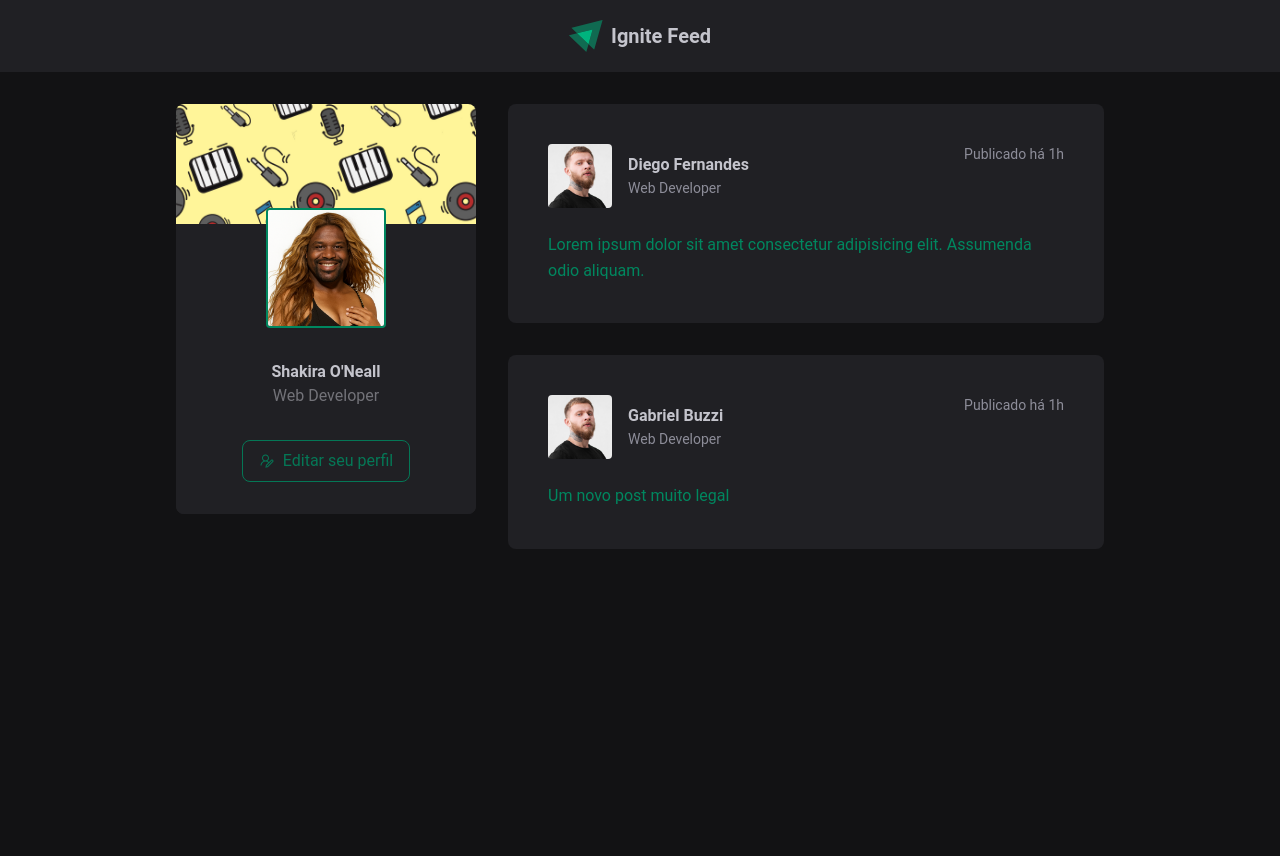
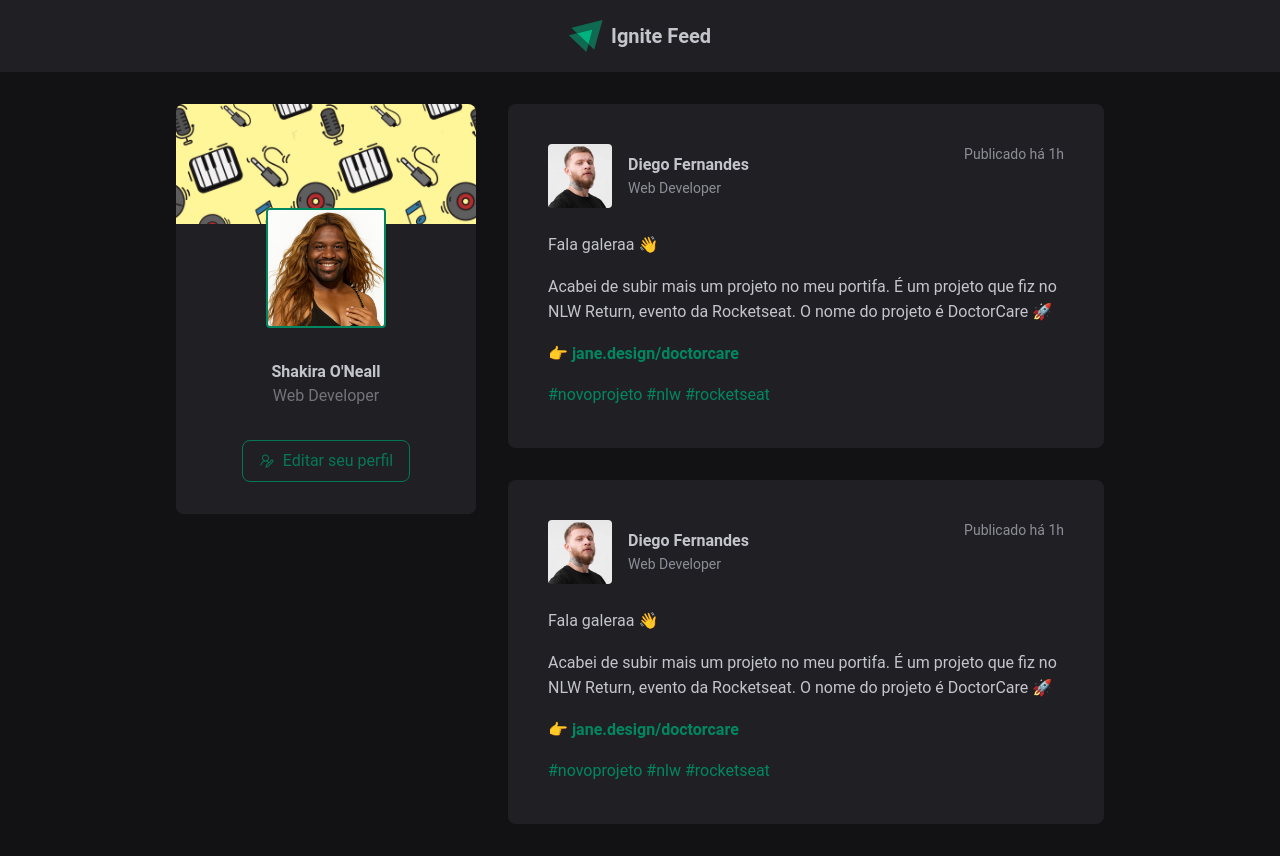
Before and after one commit to felipetozo/ignite-feed, a Next.js app: page / in a window 1280 px wide. Before the commit the page ends 800 px from the top, so only its background shows below. Built offline with nearby package versions, Linux system fonts and the light colour scheme.

Commit message:
correções

```diff
--- a/src/app/components/Post/Post.tsx
+++ b/src/app/components/Post/Post.tsx
@@ -2,12 +2,7 @@ import Image from 'next/image';
 import styles from './Post.module.css';
 import Link from 'next/link';
 
-interface PostProps {
-    author: string;
-    content: string;
-}
-
-function Post({ author, content }: PostProps) {
+function Post() {
     return (
         <article className={styles.post}>
             <header>
@@ -20,7 +15,7 @@ function Post({ author, content }: PostProps) {
                         className={styles.avatar}
                     />
                     <div className={styles.authorInfo}>
-                        <strong>{author}</strong>
+                        <strong>Diego Fernandes</strong>
                         <span>Web Developer</span>
                     </div>
                 </div>
@@ -31,7 +26,10 @@ function Post({ author, content }: PostProps) {
             </header>
 
             <div className={styles.content}>
-                <p>{content}</p>
+                <p>Fala galeraa 👋</p>
+                <p>Acabei de subir mais um projeto no meu portifa. É um projeto que fiz no NLW Return, evento da Rocketseat. O nome do projeto é DoctorCare 🚀</p>
+                <p>👉 <Link href="/">jane.design/doctorcare</Link></p>
+                <p>#novoprojeto #nlw #rocketseat</p>
             </div>
         </article>
     );
--- a/src/app/page.tsx
+++ b/src/app/page.tsx
@@ -11,12 +11,8 @@ function Home() {
           <Sidebar />
           <main>
             <Post
-              author="Diego Fernandes"
-              content="Lorem ipsum dolor sit amet consectetur adipisicing elit. Assumenda odio aliquam."
             />
             <Post
-              author="Gabriel Buzzi"
-              content="Um novo post muito legal"
             />
           </main>
       </div>
```
